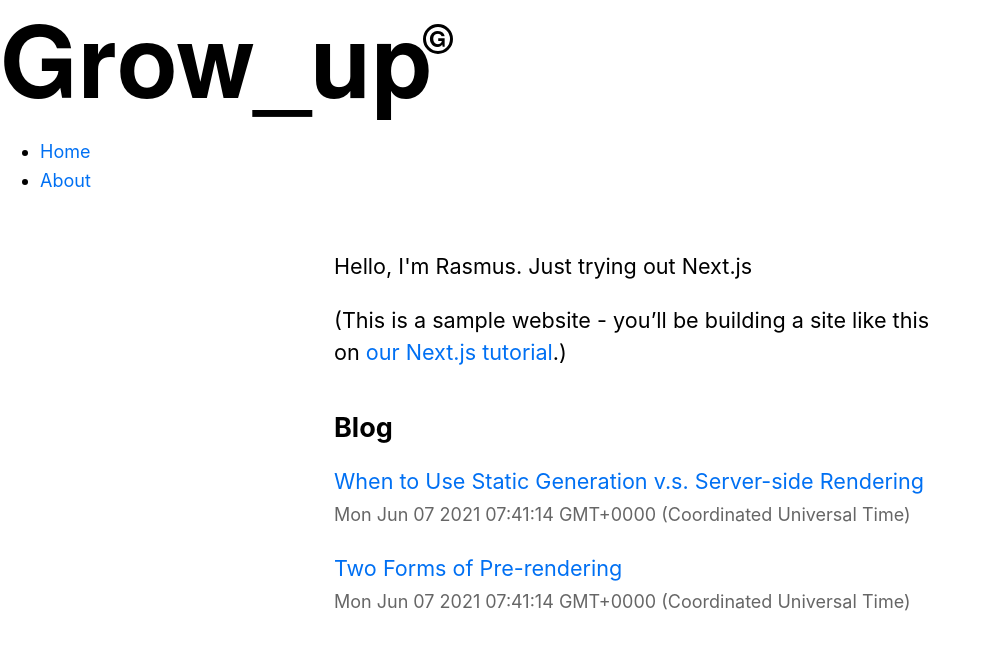
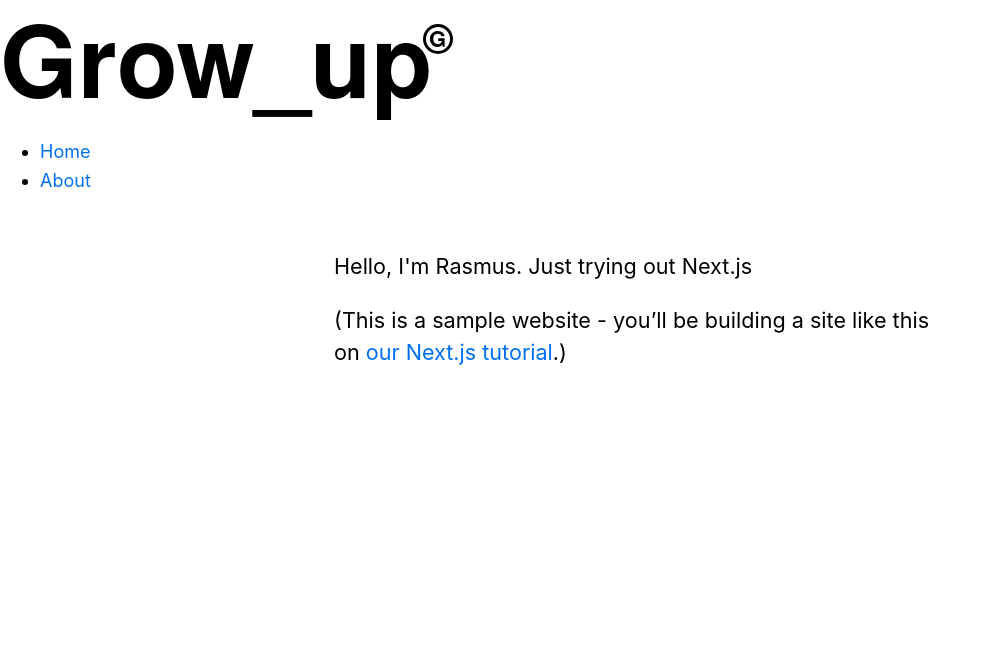
Before and after one commit to growup-studio/nextjs-blog, a Next.js app: page / in a window 1280 px wide. Shown: the top 650 px of the page, without its empty margins (0-987 px from the left). Built offline with nearby package versions, Linux system fonts and the light colour scheme.

Commit message:
re- second commit

```diff
--- a/lib/posts.js
+++ /dev/null
@@ -1,83 +0,0 @@
-import fs from 'fs'
-import path from 'path'
-import matter from 'gray-matter'
-import remark from 'remark'
-import html from 'remark-html'
-
-const postsDirectory = path.join(process.cwd(), 'posts')
-
-export function getSortedPostsData() {
-  // Get file names under /posts
-  const fileNames = fs.readdirSync(postsDirectory)
-  const allPostsData = fileNames.map(fileName => {
-    // Remove ".md" from file name to get id
-    const id = fileName.replace(/\.md$/, '')
-
-    // Read markdown file as string
-    const fullPath = path.join(postsDirectory, fileName)
-    const fileContents = fs.readFileSync(fullPath, 'utf8')
-
-    // Use gray-matter to parse the post metadata section
-    const matterResult = matter(fileContents)
-
-    // Combine the data with the id
-    return {
-      id,
-      ...matterResult.data
-    }
-  })
-  // Sort posts by date
-  return allPostsData.sort((a, b) => {
-    if (a.date < b.date) {
-      return 1
-    } else {
-      return -1
-    }
-  })
-}
-
-export function getAllPostIds() {
-  const fileNames = fs.readdirSync(postsDirectory)
-
-  // Returns an array that looks like this:
-  // [
-  //   {
-  //     params: {
-  //       id: 'ssg-ssr'
-  //     }
-  //   },
-  //   {
-  //     params: {
-  //       id: 'pre-rendering'
-  //     }
-  //   }
-  // ]
-  return fileNames.map(fileName => {
-    return {
-      params: {
-        id: fileName.replace(/\.md$/, '')
-      }
-    }
-  })
-}
-
-export async function getPostData(id) {
-  const fullPath = path.join(postsDirectory, `${id}.md`)
-  const fileContents = fs.readFileSync(fullPath, 'utf8')
-
-  // Use gray-matter to parse the post metadata section
-  const matterResult = matter(fileContents)
-
-  // Use remark to convert markdown into HTML string
-  const processedContent = await remark()
-    .use(html)
-    .process(matterResult.content)
-  const contentHtml = processedContent.toString()
-
-  // Combine the data with the id and contentHtml
-  return {
-    id,
-    contentHtml,
-    ...matterResult.data
-  }
-}
--- a/pages/index.js
+++ b/pages/index.js
@@ -1,18 +1,8 @@
 import Layout, { siteTitle } from '../components/layout'
 import utilStyles from '../styles/utils.module.css'
-import { getSortedPostsData } from '../lib/posts'
 import Link from 'next/link'
 
-export async function getStaticProps() {
-  const allPostsData = getSortedPostsData()
-  return {
-    props: {
-      allPostsData
-    }
-  }
-}
-
-export default function Home({ allPostsData }) {
+export default function Home() {
   return (
     <Layout home>
           <section className={utilStyles.headingMd}>
@@ -22,25 +12,6 @@
               <a href="https://nextjs.org/learn">our Next.js tutorial</a>.)
             </p>
           </section>
-
-          {/* Add this <section> tag below the existing <section> tag */}
-          <section className={`${utilStyles.headingMd} ${utilStyles.padding1px}`}>
-            <h2 className={utilStyles.headingLg}>Blog</h2>
-            <ul className={utilStyles.list}>
-              {allPostsData.map(({ id, date, title }) => (
-                  <li className={utilStyles.listItem} key={id}>
-                    <Link href={`/posts/${id}`}>
-                      <a>{title}</a>
-                    </Link>
-                    <br />
-                    <small className={utilStyles.lightText}>
-                      <Date dateString={date} />
-                    </small>
-                  </li>
-              ))}
-            </ul>
-          </section>
-
     </Layout>
   )
 }
```
